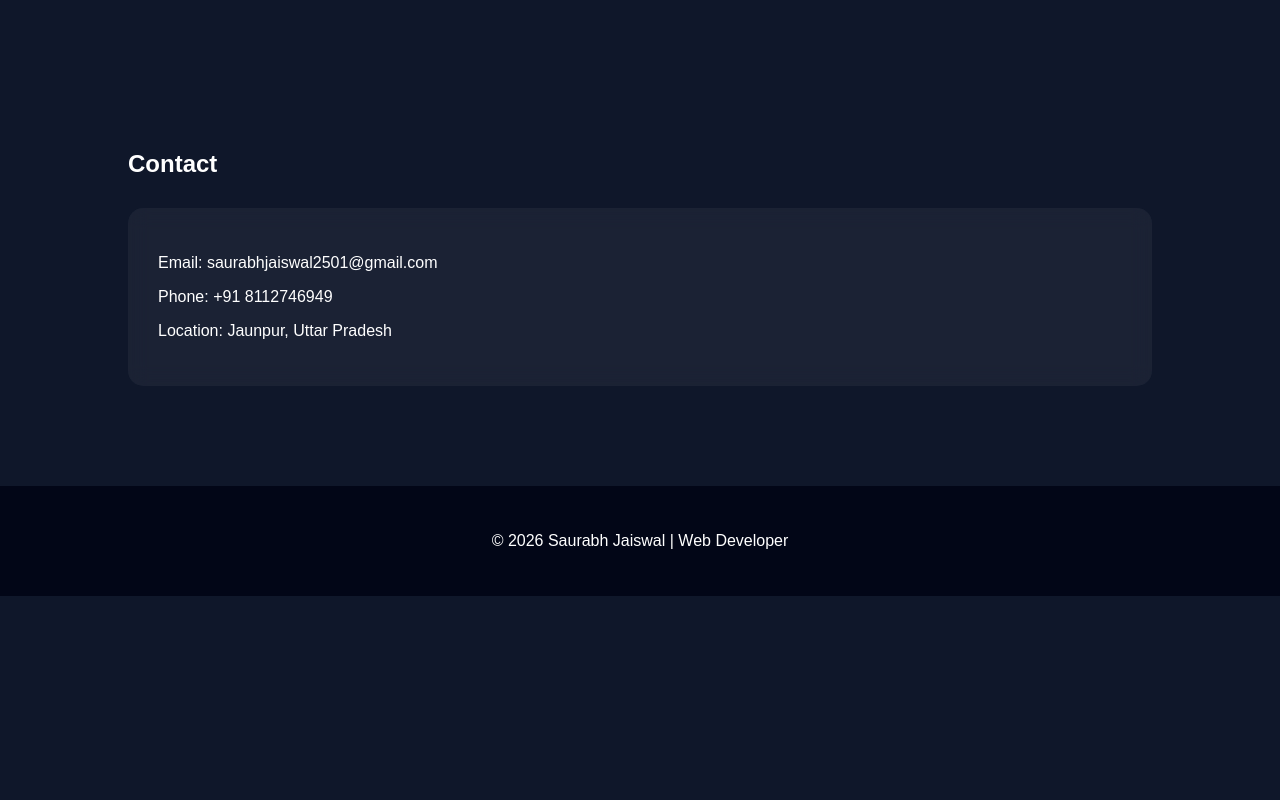
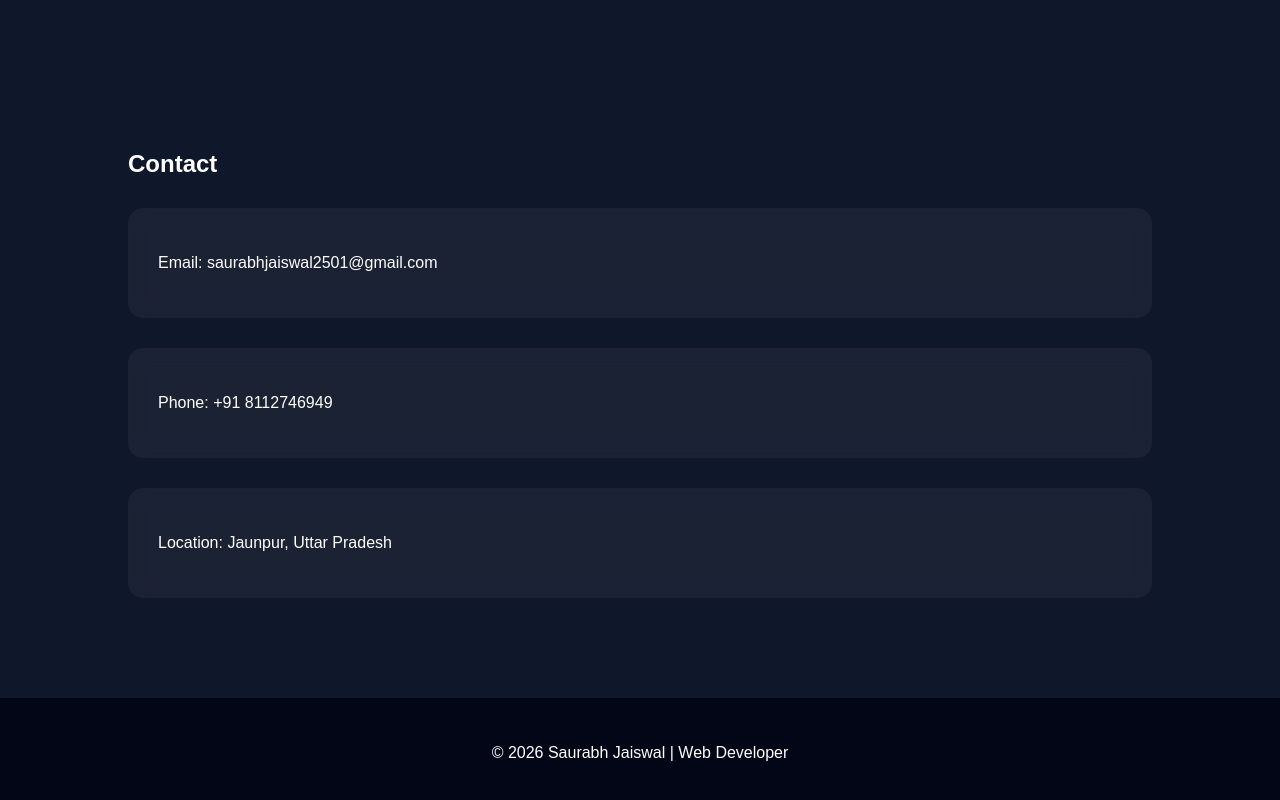
Before and after one commit to Saurabhjais25/Portfolio, a plain HTML site: page index.html in a window 1280 px wide. Shown: the part 2486-3286 px from the top of the page. Before the commit the page ends 3082 px from the top, so only its background shows below. Drawn offline with nearby package versions, Linux system fonts and the light colour scheme; animation ran at ten frames a second.

Commit message:
Update index.html

```diff
--- a/index.html
+++ b/index.html
@@ -213,9 +213,13 @@ sound alert and dark mode.
 <div class="card">
 
 <p>Email: saurabhjaiswal2501@gmail.com</p>
+</div>
+<div class="card">
 <p>Phone: +91 8112746949</p>
+</div>
+<div class="card">
 <p>Location: Jaunpur, Uttar Pradesh</p>
-
+</div>
 </div>
 
 </section>
```
